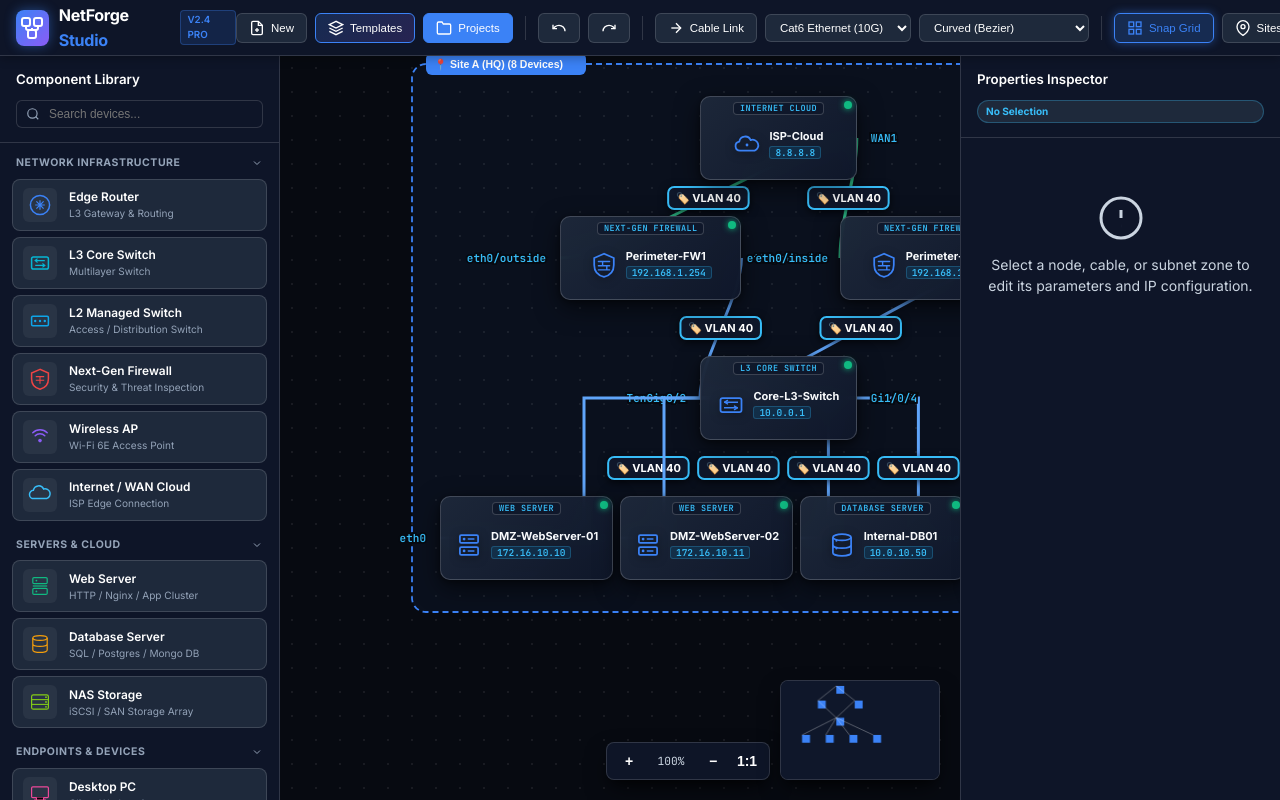
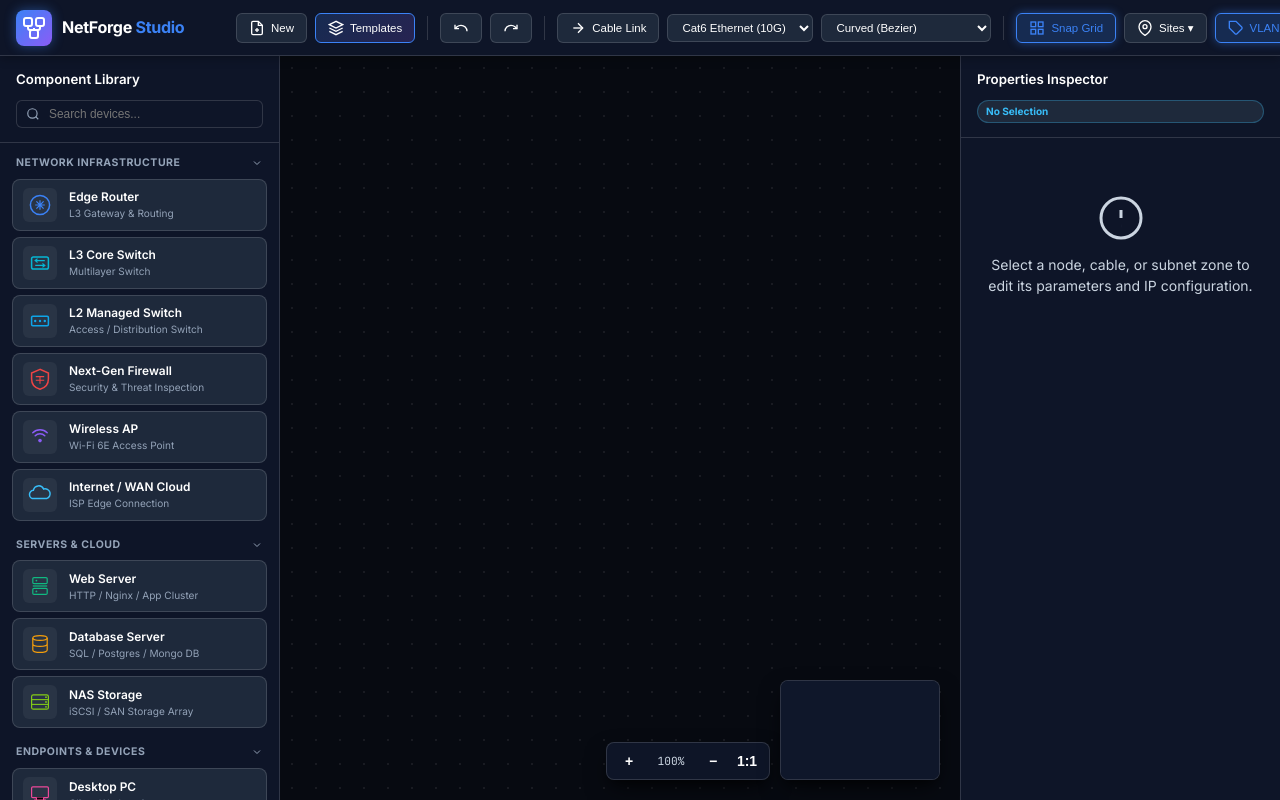
Before and after one commit to Davidv9200/netforgestudio, a website built with Vite: page index.html in a window 1280 px wide. Built offline with nearby package versions, Linux system fonts and the light colour scheme; files whose address does not match are found by name.

Commit message:
feat(ui): load blank canvas on first visit, remove Projects menu tab and v2.4 PRO badge

```diff
--- a/index.html
+++ b/index.html
@@ -34,7 +34,6 @@
           </svg>
         </div>
         <span class="brand-title">NetForge <span class="accent-text">Studio</span></span>
-        <span class="version-badge">v2.4 Pro</span>
       </div>
 
       <div class="toolbar-section left">
@@ -46,11 +45,6 @@
         <button id="btn-templates" class="tool-btn highlight" title="Choose Built-In Network Template">
           <svg width="16" height="16" viewBox="0 0 24 24" fill="none" stroke="currentColor" stroke-width="2"><polygon points="12 2 2 7 12 12 22 7 12 2"/><polyline points="2 17 12 22 22 17"/><polyline points="2 12 12 17 22 12"/></svg>
           <span>Templates</span>
-        </button>
-
-        <button id="btn-projects-menu" class="tool-btn accent" title="Saved Cloud Projects Library">
-          <svg width="16" height="16" viewBox="0 0 24 24" fill="none" stroke="currentColor" stroke-width="2"><path d="M22 19a2 2 0 01-2 2H4a2 2 0 01-2-2V5a2 2 0 012-2h5l2 3h9a2 2 0 012 2z"/></svg>
-          <span>Projects</span>
         </button>
 
         <div class="divider"></div>
--- a/js/app.js
+++ b/js/app.js
@@ -7,10 +7,10 @@ document.addEventListener('DOMContentLoaded', () => {
   window.initInspector();
   window.initSimulator();
 
-  // Load saved state from LocalStorage if available, otherwise load default template
+  // Load saved state from LocalStorage if available, otherwise initialize a blank canvas
   const restored = window.appState.loadFromLocalStorage();
   if (!restored) {
-    window.TemplateRegistry.loadTemplate('enterprise_dmz');
+    window.appState.loadTopology({ nodes: [], cables: [], zones: [] });
   }
 
   // Wire toolbar action buttons
```
Also changed, not shown: dist/assets/index-D3slc_Qu.js, dist/index.html, 2 other files.
